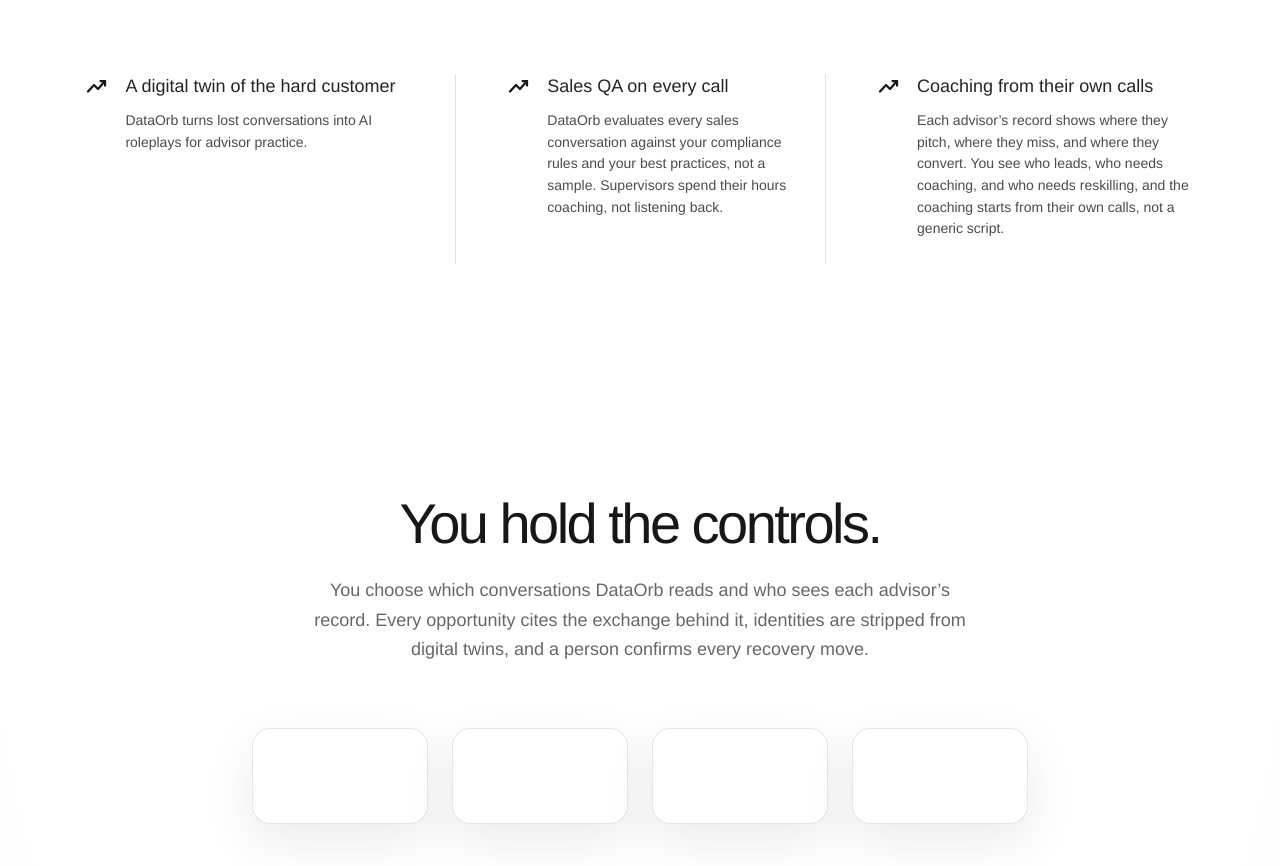
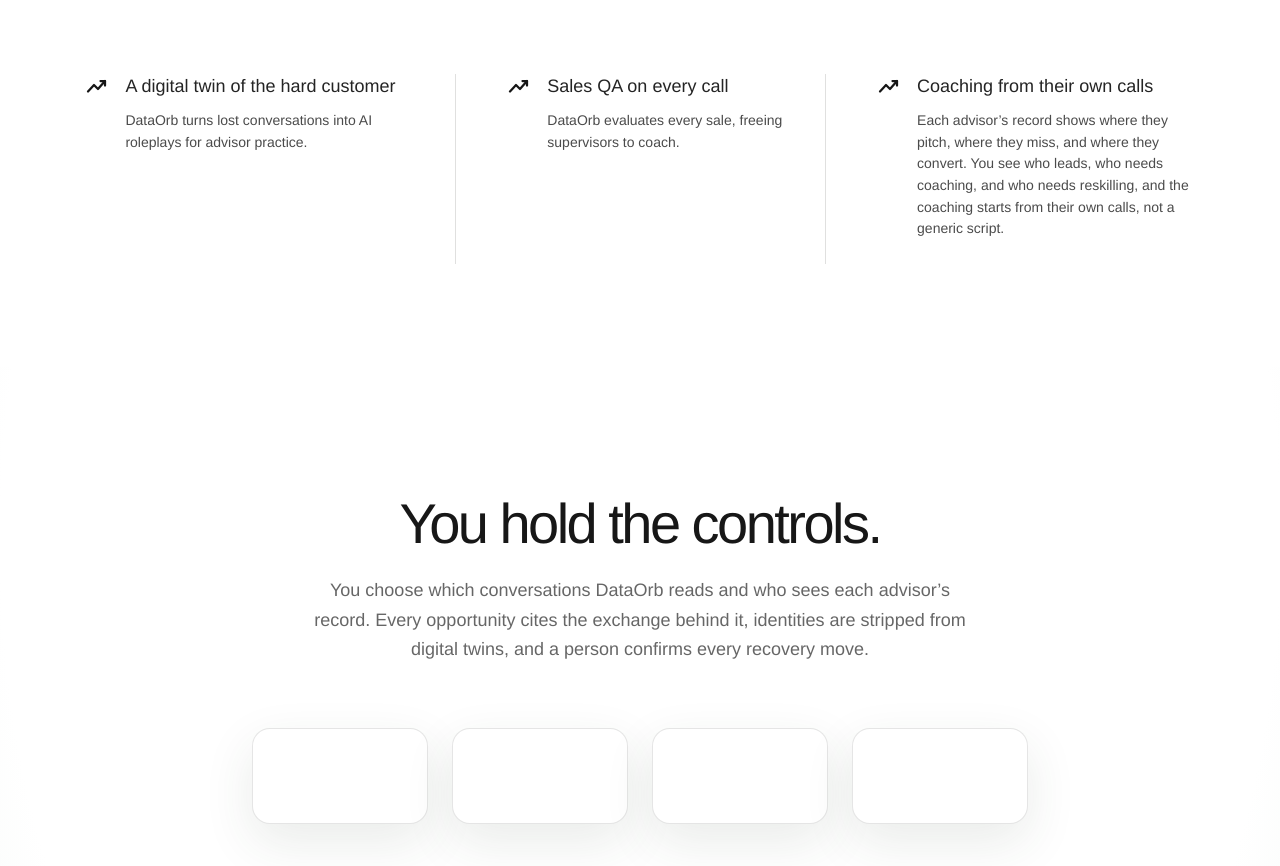
Before and after one commit to Umesh0014/DO-website, a Next.js app: page /revenue-intelligence in a window 1280 px wide. Shown: the part 3138-4004 px from the top of the page. Built offline with nearby package versions, Linux system fonts and the light colour scheme; a web font is replaced by a local one.

Commit message:
Refine sales QA copy

```diff
--- a/app/components/IntelligenceLandingPage.tsx
+++ b/app/components/IntelligenceLandingPage.tsx
@@ -119,7 +119,7 @@ const revenueSections: IntelligenceSection[] = [
       },
       {
         title: "Sales QA on every call",
-        body: "DataOrb evaluates every sales conversation against your compliance rules and your best practices, not a sample. Supervisors spend their hours coaching, not listening back.",
+        body: "DataOrb evaluates every sale, freeing supervisors to coach.",
       },
       {
         title: "Coaching from their own calls",
```
